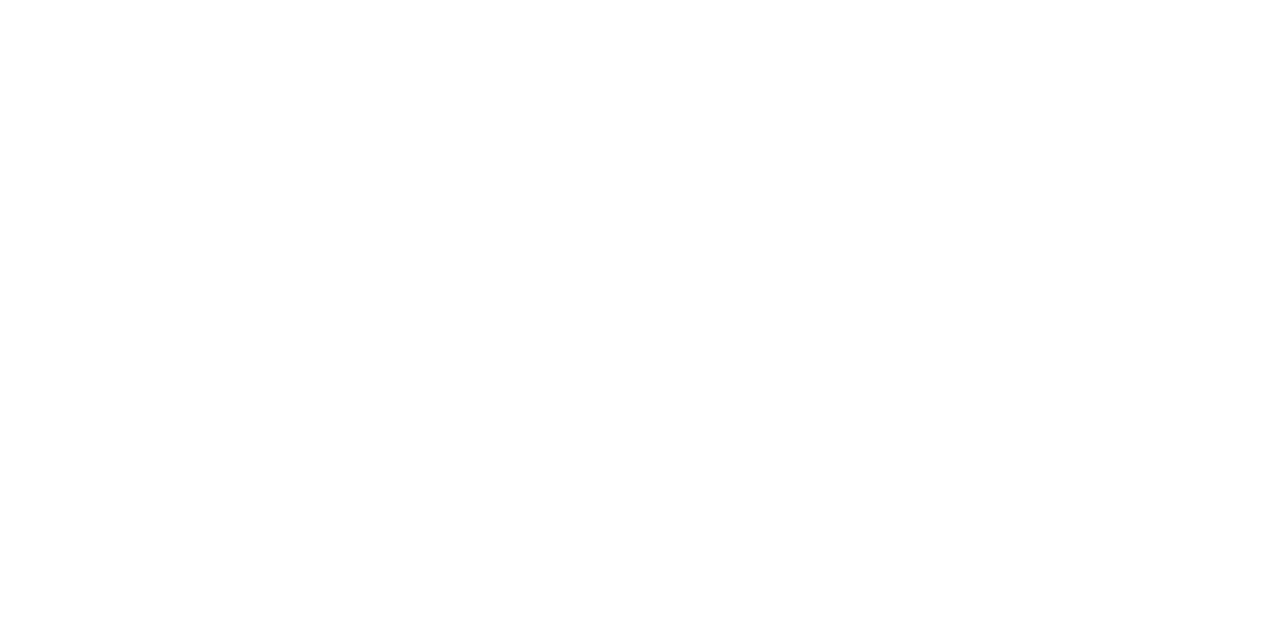
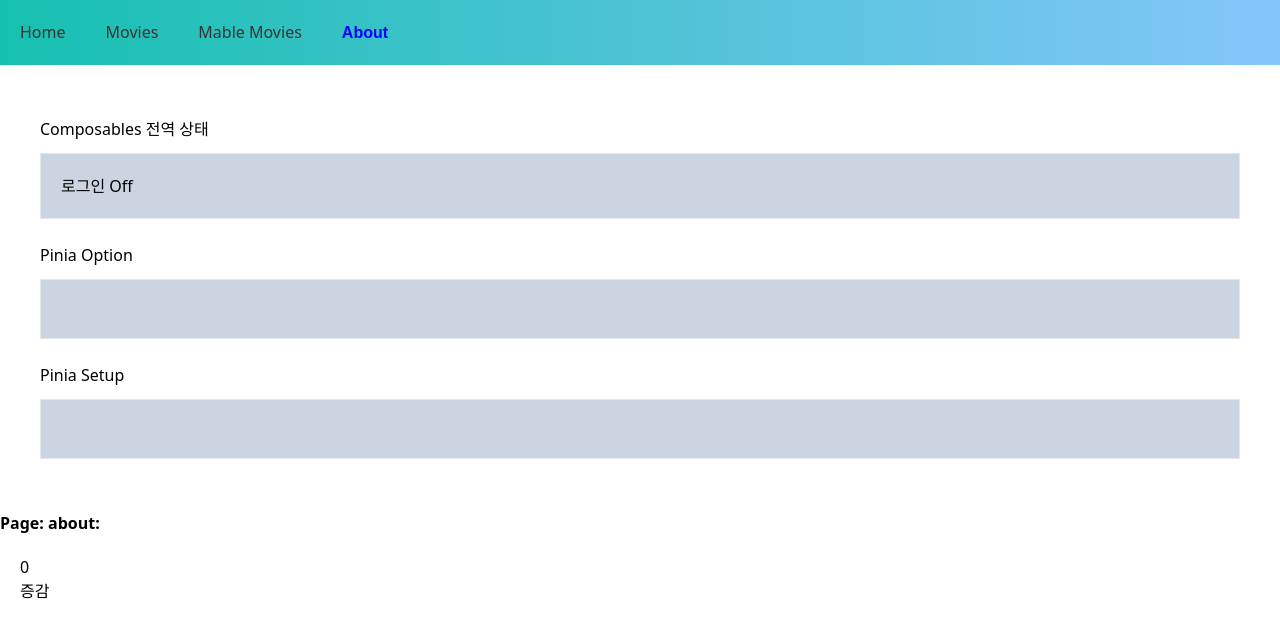
Before and after one commit to koallazon/nuxt3-study, a Nuxt app: page /about in a window 1280 px wide. Shown: the top 638 px of the page. Built offline with nearby package versions, Linux system fonts and the light colour scheme.

Commit message:
pinia 공부 코드 추가

```diff
--- a/composables/states.ts
+++ b/composables/states.ts
@@ -10,12 +10,13 @@
 }
 
 // data
-const state = reactive<State>({
+export const state = reactive<State>({
   userInfo: null,
 })
 
-export function useAuth() {
+export const useAuth = () => {
   // computed
+  const userInfo = computed(() => state.userInfo)
   const isLogged = computed(() => !!state.userInfo)
 
   // methods
@@ -24,7 +25,7 @@
   }
 
   return {
-    userInfo: readonly(state.userInfo),
+    userInfo,
     isLogged,
     setUserInfo,
   }
--- a/layouts/default.vue
+++ b/layouts/default.vue
@@ -1,21 +1,17 @@
 <script lang="ts" setup>
-import { useAuth } from '#imports'
-import { useUserByOptionsStore } from '~/stores/userByOptions'
-import { useUserBySetupStore } from '~/stores/userBySetup'
+import { useAuth } from '@/composables/states'
+// import { useUserByOptionsStore } from '~/stores/userByOptions'
+// import { useUserBySetupStore } from '~/stores/userBySetup'
 
 // composable
 const { userInfo, isLogged } = useAuth()
 console.log('🚀 ~ file: default.vue:9 ~ userInfo, isLogged:', userInfo, isLogged)
 
-onMounted(() => {
-  console.log('🚀 ~ file: default.vue:9 ~ mounted', userInfo, isLogged)
-})
-
 // Options Store
-const { userInfo: userInfoFromOptions, isLogged: isLoggedFromOptions } = useUserByOptionsStore()
+// const { userInfo: userInfoFromOptions, isLogged: isLoggedFromOptions } = useUserByOptionsStore()
 
 // Setup Store
-const { userInfo: userInfoFromSetup, isLogged: isLoggedFromSetup } = useUserBySetupStore()
+// const { userInfo: userInfoFromSetup, isLogged: isLoggedFromSetup } = useUserBySetupStore()
 </script>
 
 <template>
@@ -28,13 +24,12 @@
         <li><RouterLink to="/movies/">Movies</RouterLink></li>
         <li><RouterLink to="/movies/mable">Mable Movies</RouterLink></li>
         <li><RouterLink to="/about" replace prefetch>About</RouterLink></li>
-        <li><NuxtLink to="https://blog.yookidz.site" no-rel>My blog</NuxtLink></li>
       </ul>
     </nav>
   </header>
   <main>
     <div class="p-10">
-      <section class="mb-10">
+      <section class="py-3">
         <h2 class="mb-3">Composables 전역 상태</h2>
         <p class="w-full border p-5 bg-slate-300">로그인 {{ isLogged ? 'On' : 'Off' }}</p>
         <div v-if="userInfo !== null" class="w-full border p-5 bg-slate-300">
@@ -44,13 +39,13 @@
           </ul>
         </div>
       </section>
-      <section>
+      <section class="py-3">
         <h2 class="mb-3">Pinia Option</h2>
-        <p class="w-full h-10 border p-5 bg-slate-300"></p>
+        <p class="w-full h-[60px] border p-5 bg-slate-300"></p>
       </section>
-      <section>
-        <h2 class="mb-3">Pinia Option</h2>
-        <p class="w-full h-10 border p-5 bg-slate-300"></p>
+      <section class="py-3">
+        <h2 class="mb-3">Pinia Setup</h2>
+        <p class="w-full h-[60px] border p-5 bg-slate-300"></p>
       </section>
     </div>
     <slot />
--- a/package.json
+++ b/package.json
@@ -9,7 +9,7 @@
   },
   "devDependencies": {
     "autoprefixer": "^10.4.15",
-    "nuxt": "^3.7.2",
+    "nuxt": "^3.7.3",
     "postcss": "^8.4.29",
     "tailwindcss": "^3.3.3"
   },
--- a/pages/about.vue
+++ b/pages/about.vue
@@ -1,7 +1,21 @@
-<script lang="ts" setup></script>
+<script lang="ts" setup>
+import { useCountStore } from '~/stores/count'
+
+const countStore = useCountStore()
+
+function increment() {
+  countStore.increment().then((res: number) => {
+    console.log(res) // 1
+  })
+}
+</script>
 
 <template>
   <strong>Page: about:</strong>
+  <section class="p-5">
+    <div>{{ countStore.count }}</div>
+    <button type="button" @click="increment">증감</button>
+  </section>
 </template>
 
 <style scoped></style>
--- a/pages/currency/[id].vue
+++ b/pages/currency/[id].vue
@@ -2,6 +2,6 @@
   <div></div>
 </template>
 
-<script setup lang="ts"></script>
+<script></script>
 
 <style scoped></style>
--- /dev/null
+++ b/stores/count.ts
@@ -0,0 +1,14 @@
+export const useCountStore = defineStore('counter', {
+  state: () => ({
+    count: 0,
+  }),
+  getters: {
+    doubleCount: (state) => state.count * 2,
+  },
+  actions: {
+    async increment(): Promise<number> {
+      this.count++
+      return this.count
+    },
+  },
+})
--- /dev/null
+++ b/stores/countSetup.ts
@@ -0,0 +1,14 @@
+export const useCountStore = defineStore('counter', () => {
+  // state
+  const count = ref<number>(0)
+
+  // getters
+  const doubleCount = computed<number>(() => count.value * 2)
+
+  // actions
+  function increment() {
+    count.value++
+  }
+
+  return { count, doubleCount, increment }
+})
```
Also changed, not shown: middleware/auth.global.ts (+7 -11 lines), 2 other files (tests, documents, lock files or other folders).
